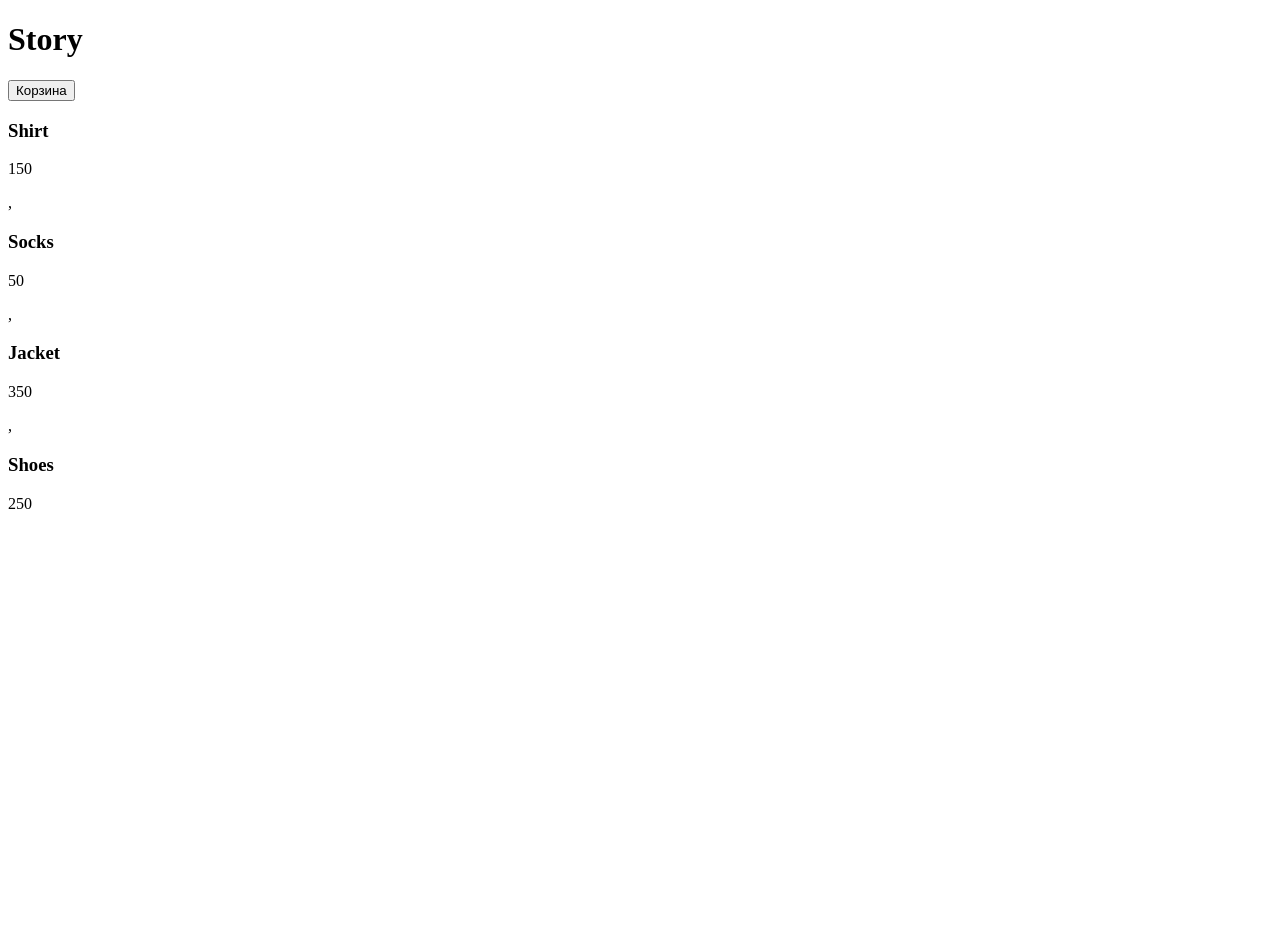
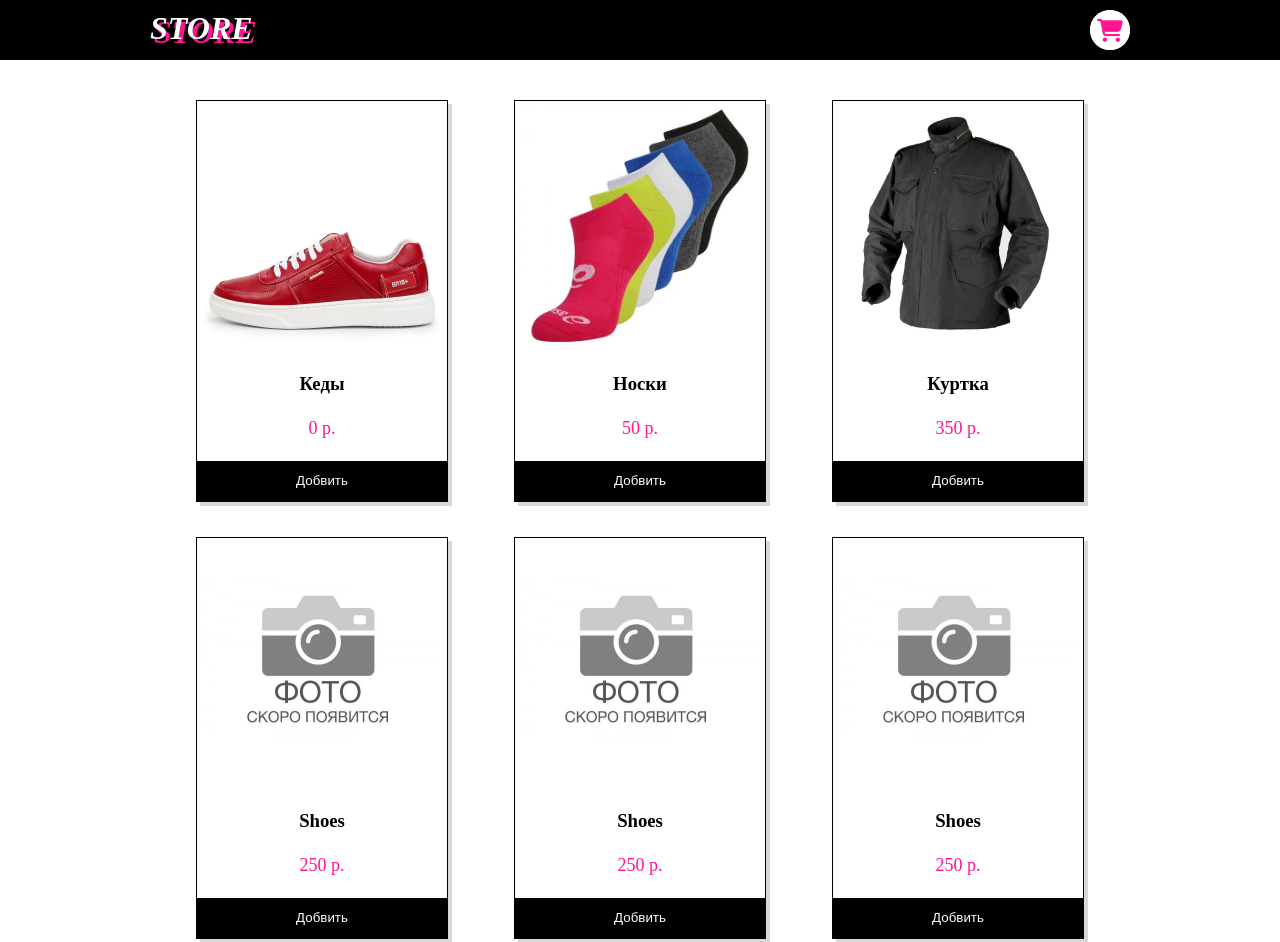
Before and after one commit to fred18811/js_advanced_web_store, a plain HTML site: page index.html in a window 1280 px wide. Shown: the top 942 px of the page. Before the commit the page ends 800 px from the top, so only its background shows below. Drawn offline with Linux system fonts and the light colour scheme.

Commit message:
easy style

```diff
--- a/index.html
+++ b/index.html
@@ -1,19 +1,26 @@
 <!DOCTYPE html>
 <html lang="en">
+
 <head>
     <meta charset="UTF-8">
     <meta http-equiv="X-UA-Compatible" content="IE=edge">
     <meta name="viewport" content="width=device-width, initial-scale=1.0">
     <title>Интернет магазин</title>
+    <script src="https://use.fontawesome.com/a6d64d76c1.js"></script>
     <script src="script.js"></script>
+    <link rel="stylesheet" type="text/css" href="style.css">
 </head>
+
 <body>
-    <head>
-        <h1>Story</h1>
-        <button class="cart-button" type="button">Корзина</button>
-    </head>
-    <main>
+    <header>
+        <div class="vertical-paddindg">
+            <a href=""><h1>Store</h1></a>
+            <button class="cart-button" type="button"><i class="fa fa-shopping-cart" aria-hidden="true"></i></button>
+        </div>
+    </header>
+    <main class="vertical-paddindg">
         <div class="goods-list"></div>
     </main>
 </body>
+
 </html>
--- a/script.js
+++ b/script.js
@@ -1,19 +1,44 @@
 window.addEventListener('load',()=>{
 
 const goods = [
-    { title: 'Shirt', price: 150 },
-    { title: 'Socks', price: 50 },
-    { title: 'Jacket', price: 350 },
+    { img: 'img/sneakers.jpg', title: 'Кеды'},
+    { img: 'img/socks.jpg', title: 'Носки', price: 50 },
+    { img: 'img/jacket.jpg', title: 'Куртка', price: 350 },
+    { title: 'Shoes', price: 250 },
+    { title: 'Shoes', price: 250 },
+    { title: 'Shoes', price: 250 },
+    { title: 'Shoes', price: 250 },
+    { title: 'Shoes', price: 250 },
+    { title: 'Shoes', price: 250 },
+    { title: 'Shoes', price: 250 },
+    { title: 'Shoes', price: 250 },
+    { title: 'Shoes', price: 250 },
+    { title: 'Shoes', price: 250 },
+    { title: 'Shoes', price: 250 },
+    { title: 'Shoes', price: 250 },
+    { title: 'Shoes', price: 250 },
+    { title: 'Shoes', price: 250 },
+    { title: 'Shoes', price: 250 },
+    { title: 'Shoes', price: 250 },
+    { title: 'Shoes', price: 250 },
     { title: 'Shoes', price: 250 },
 ];
 
-const renderGoodsItem = (title, price) => {
-    return `<div class="goods-item"><h3>${title}</h3><p>${price}</p></div>`;
-};
-const renderGoodsList = (list) => {
-    let goodsList = list.map(item => renderGoodsItem(item.title, item.price));
-    document.querySelector('.goods-list').innerHTML = goodsList;
-}
 renderGoodsList(goods);
 
 })
+
+
+
+const renderGoodsItem = (img="img/no_photo.jpg", title=" ", price="0") => (`
+    <div class="goods-item">
+        <img src=${img}>
+        <h3>${title}</h3>
+        <p>${price} р.</p>
+        <button>Добвить</button>
+    </div>
+`);
+const renderGoodsList = list => {
+    let goodsList = list.map(item => renderGoodsItem(item.img, item.title, item.price));
+    document.querySelector('.goods-list').innerHTML = goodsList.join(' ');
+}
--- /dev/null
+++ b/style.css
@@ -0,0 +1,116 @@
+body, h1, h2, h3, p {
+    margin:0;
+    padding: 0;
+}
+header {
+    position: fixed;
+    z-index: 1;
+    width: 100%;
+    background-color: black;
+    color: white;
+    top: 0px;
+    left: 0px;
+}
+header div {
+    padding: 10px 0;
+    display:flex;
+    justify-content: space-between;
+}
+
+header div a {
+    text-decoration: none;
+}
+
+header div a:visited{
+    color: white;
+}
+
+header div a h1 {
+    text-transform: uppercase;
+    font-style: italic;
+    text-shadow: 4px 4px 0px deeppink;
+}
+
+main {
+    margin-top:100px;
+}
+
+
+.vertical-paddindg {
+    padding-left: 150px;
+    padding-right: 150px;
+}
+
+.cart-button {
+    border-radius: 50%;
+    padding: 0;
+    border-color: red;
+    border: none;
+}
+
+.fa {
+    cursor: pointer;
+    background-color: white;
+    border-radius: 50%;
+    width: 40px;
+    height: 40px;
+    font-size: 23px;
+    color: deeppink;
+    display: flex;
+    align-items: center;
+    justify-content: center;
+}
+.fa:hover {
+    background-color: gainsboro;
+    color: rgb(248, 0, 132);
+}
+
+
+.goods-list{
+    display: flex;
+    flex-wrap: wrap;
+    justify-content: space-evenly;
+    margin: 0px -10px;
+}
+.goods-item {
+    display: flex;
+    flex-direction: column;
+    justify-content: space-between;
+
+    cursor: pointer;
+    width:250px;
+    height: 400px;
+    border: 1px solid black;
+    margin: 0 10px 35px 10px;
+    box-shadow: 4px 4px 0px rgba(128, 128, 128, 0.308);
+    transition: 0.3s;
+}
+
+.goods-item:hover{
+    transform: scale(1.1);
+}
+
+.goods-item img {
+    width: 100%;
+}
+.goods-item h3 {
+    text-align: center;
+}
+
+.goods-item p {
+    text-align: center;
+    font-size:18px;
+    color: deeppink;
+}
+
+.goods-item button {
+    background-color:black;
+    color: white;
+    height: 40px;
+    border:none;
+}
+
+.goods-item button:hover {
+    background-color:rgba(0, 0, 0, 0.774);
+    color: rgb(248, 0, 132);
+}
```
Also changed, not shown: img/jacket.jpg (added), img/no_photo.jpg (added), img/sneakers.jpg (added), img/socks.jpg (added).
